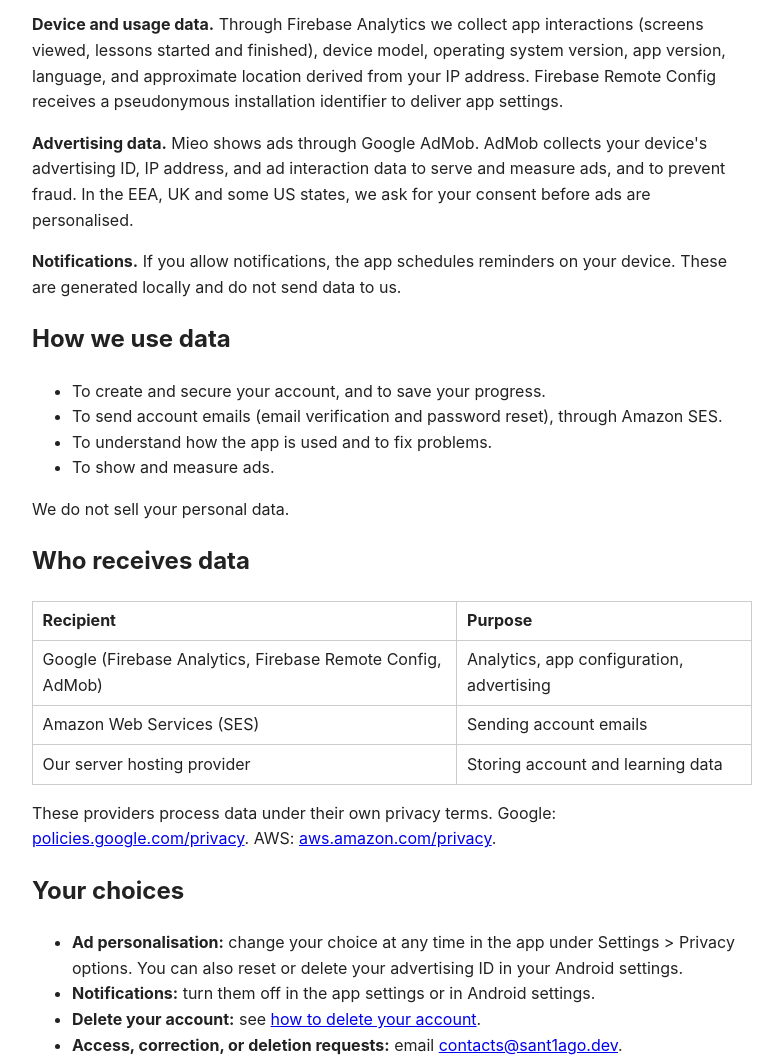
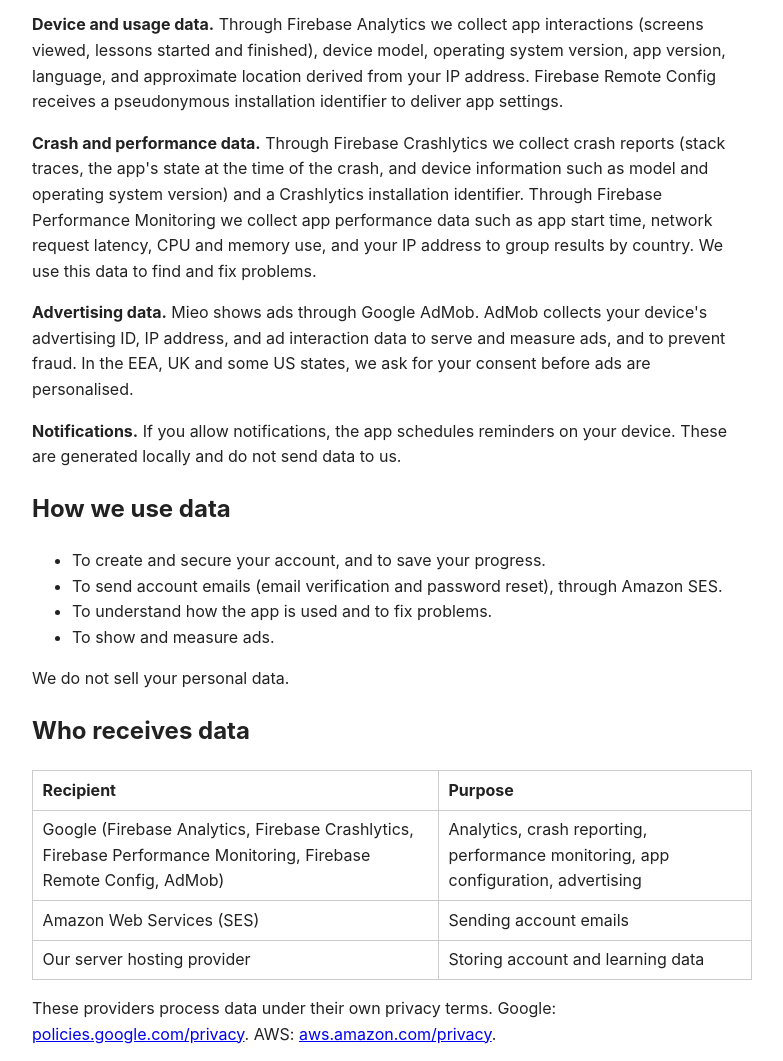
Before and after one commit to RESOLUTION-AI-COMPANY-LIMITED/mieo-legal, a plain HTML site: page privacy.html in a window 1280 px wide. Shown: the part 500-1561 px from the top of the page, without its empty margins (248-1031 px from the left). Drawn offline with Linux system fonts and the light colour scheme.

Commit message:
docs: privacy policy covers crash reports and performance data

```diff
--- a/privacy.html
+++ b/privacy.html
@@ -6,6 +6,7 @@
 <p><b>Account data.</b> When you sign up with email or Google, we collect your email address, your display name, and a Google account identifier if you use Google sign-in. If you sign up with email, we store your password in hashed form only.</p>
 <p><b>Learning data.</b> Your lesson progress, XP, hearts, streak, and the language choices you make during setup. We also store your device time zone so that daily hearts and streaks reset at the right time.</p>
 <p><b>Device and usage data.</b> Through Firebase Analytics we collect app interactions (screens viewed, lessons started and finished), device model, operating system version, app version, language, and approximate location derived from your IP address. Firebase Remote Config receives a pseudonymous installation identifier to deliver app settings.</p>
+<p><b>Crash and performance data.</b> Through Firebase Crashlytics we collect crash reports (stack traces, the app's state at the time of the crash, and device information such as model and operating system version) and a Crashlytics installation identifier. Through Firebase Performance Monitoring we collect app performance data such as app start time, network request latency, CPU and memory use, and your IP address to group results by country. We use this data to find and fix problems.</p>
 <p><b>Advertising data.</b> Mieo shows ads through Google AdMob. AdMob collects your device's advertising ID, IP address, and ad interaction data to serve and measure ads, and to prevent fraud. In the EEA, UK and some US states, we ask for your consent before ads are personalised.</p>
 <p><b>Notifications.</b> If you allow notifications, the app schedules reminders on your device. These are generated locally and do not send data to us.</p>
 <h2>How we use data</h2>
@@ -13,7 +14,7 @@
 <p>We do not sell your personal data.</p>
 <h2>Who receives data</h2>
 <table><tr><th>Recipient</th><th>Purpose</th></tr>
-<tr><td>Google (Firebase Analytics, Firebase Remote Config, AdMob)</td><td>Analytics, app configuration, advertising</td></tr>
+<tr><td>Google (Firebase Analytics, Firebase Crashlytics, Firebase Performance Monitoring, Firebase Remote Config, AdMob)</td><td>Analytics, crash reporting, performance monitoring, app configuration, advertising</td></tr>
 <tr><td>Amazon Web Services (SES)</td><td>Sending account emails</td></tr>
 <tr><td>Our server hosting provider</td><td>Storing account and learning data</td></tr></table>
 <p>These providers process data under their own privacy terms. Google: <a href="https://policies.google.com/privacy">policies.google.com/privacy</a>. AWS: <a href="https://aws.amazon.com/privacy/">aws.amazon.com/privacy</a>.</p>
```
